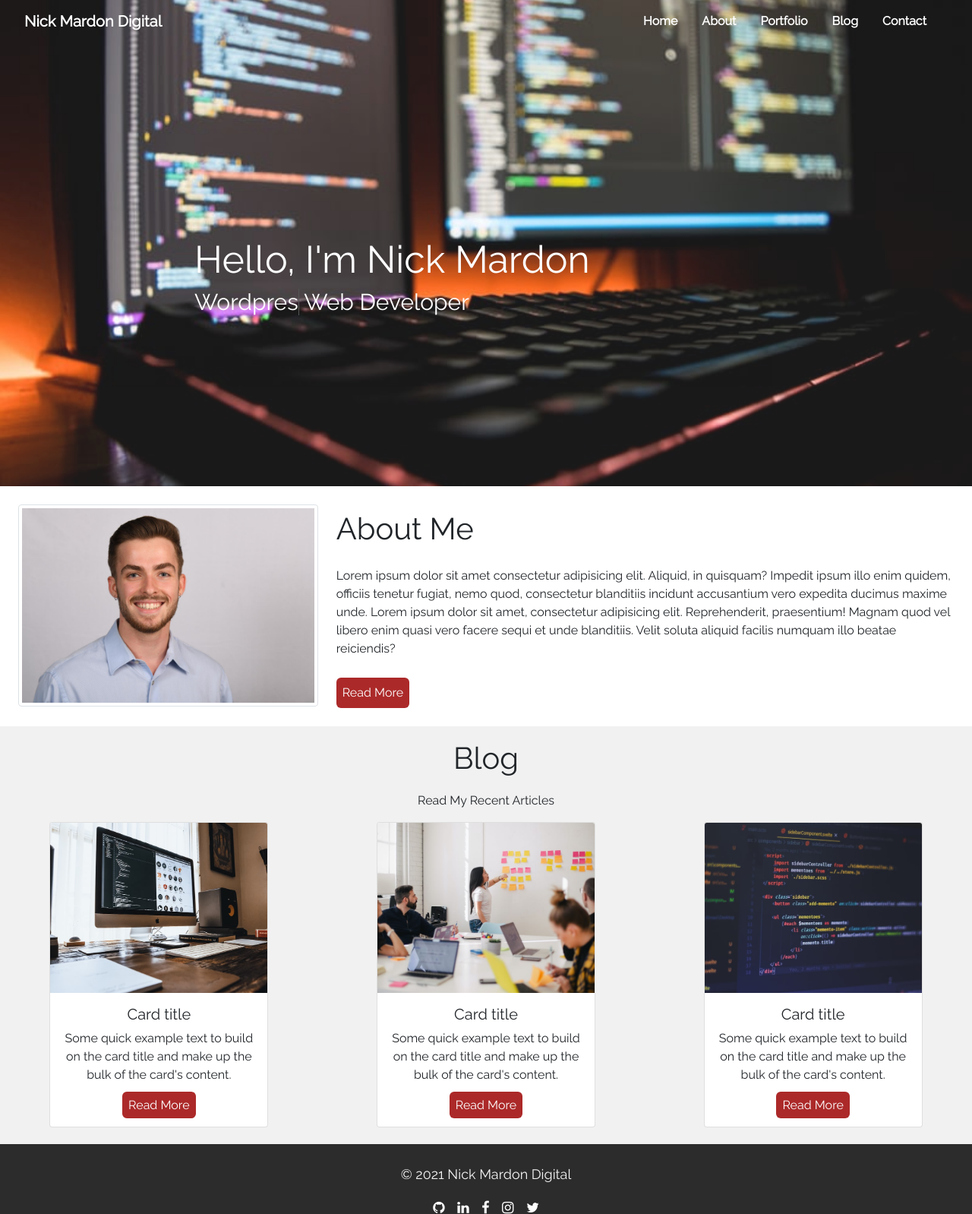
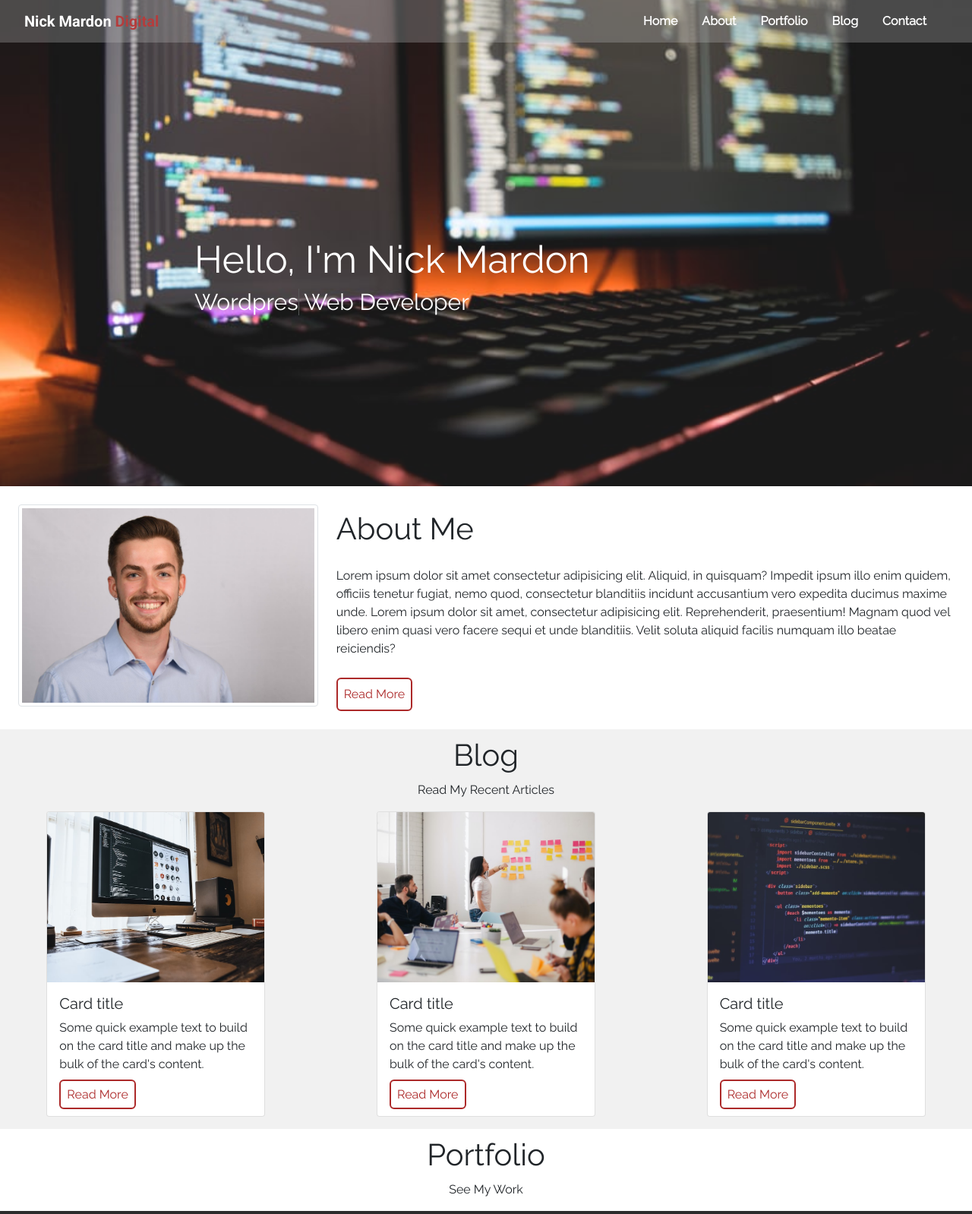
Before and after one commit to NickMardon/Nick-Mardon-Digital-HTML-Template, a plain HTML site: page index.html in a window 1280 px wide. Shown: the top 1598 px of the page at 76% size. Drawn offline with nearby package versions, Linux system fonts and the light colour scheme.

Commit message:
style changes to navbar and buttons

```diff
--- a/css/style.css
+++ b/css/style.css
@@ -1,4 +1,6 @@
-@import url("https://fonts.googleapis.com/css2?family=Raleway&display=swap");
+@import url('https://fonts.googleapis.com/css2?family=Raleway&family=Roboto:wght@700&display=swap');
+
+/* HTML Elements */
 
 body {
   font-family: "Raleway", sans-serif;
@@ -10,6 +12,16 @@ i {
   padding: 6px;
 }
 
+/* Reusable Style */
+
+.sectionHeader {
+  text-align: center;
+}
+
+.sectionTitle {
+  margin: 10px 0;
+}
+
 /* Bootstrap */
 
 .card-img-top {
@@ -18,15 +30,20 @@ i {
   object-fit: cover;
 }
 
+.navbar {
+  background-color: rgba(180, 180, 180, 0.3);
+}
+
 .navbar-nav {
   margin-right: 2rem;
 }
 
 .navbar-brand {
-  font-weight: 700;
+  font-weight: 900;
   text-decoration: none;
   color: #fff;
   margin-left: 20px;
+  font-family: 'Roboto', sans-serif;
 }
 
 .navbar-brand:hover {
@@ -43,6 +60,13 @@ i {
 .nav-link:hover {
   color: #fff;
 }
+
+/* Navbar */
+.spanColorText {
+  color: #ac2929;
+  font-weight: 900;
+}
+
 
 /* Home Banner */
 #heroHome {
@@ -87,23 +111,25 @@ i {
 }
 
 .pageLink {
-  background-color: #ac2929;
+  border: 2px solid #ac2929;
+  color: #ac2929;
   padding: 8px;
   border-radius: 6px;
+  text-decoration: none;
+}
+
+.pageLink:hover {
+  background-color: #ac2929;
   color: white;
-  text-decoration: none;
 }
 
 /* Blog Home */
 
 .blogHome {
-  text-align: center;
-  padding: 6px;
   background-color: #f1f1f1;
 }
 
 .blogHomeHeader {
-  text-align: center;
   padding: 12px;
 }
 
@@ -113,11 +139,22 @@ i {
   margin-bottom: 16px;
 }
 
-/* Footer */
+/* Portfolio Section */
+
+.carousel-img {
+  overflow: hidden;
+  height: 330px;
+  width: auto;
+}
+
+.carousel {
+  max-height: 400px;
+  overflow: hidden;
+}
 
 /* Footer  */
 .footer {
-  background-color: #2C2C2C;
+  background-color: #2c2c2c;
   bottom: 0;
   width: 100%;
   display: flex;
--- a/index.html
+++ b/index.html
@@ -14,7 +14,7 @@
     <div id="heroHome">
         <nav class="navbar navbar-expand-lg">
             <div class="container-fluid">
-              <a class="navbar-brand" href="#">Nick Mardon Digital</a>
+              <a class="navbar-brand" href="#">Nick Mardon <span class="spanColorText">Digital</span></a>
               <button class="navbar-toggler" type="button" data-bs-toggle="collapse" data-bs-target="#navbarNav" aria-controls="navbarNav" aria-expanded="false" aria-label="Toggle navigation">
                 <span class="navbar-toggler-icon"></span>
               </button>
@@ -59,8 +59,10 @@
         </div>
         <!-- Blog Section -->
         <div class="row blogHome">
-            <h1 class="blogHomeHeader">Blog</h1>
-            <p class="blogHomeSubtitle">Read My Recent Articles</p>
+          <div class="sectionHeader">
+            <h1 class="sectionTitle">Blog</h1>
+            <p class="sectionSubtitle">Read My Recent Articles</p>
+          </div>
             <div class="col-md-4 cardCol">
                 <div class="card" style="width: 18rem;">
                     <img src="/imgs/blog1.jpeg" class="card-img-top" alt="...">
@@ -93,6 +95,16 @@
             </div>
         </div>
 
+        <!-- Portfolio -->
+<div class="container">
+  <div class="row">
+    <div class="sectionHeader">
+        <h1 class="sectionTitle">Portfolio</h1>
+        <p class="sectionSubtitle">See My Work</p>
+    </div>
+  </div>
+</div>
+
         <!-- Footer-->
     <footer class="footer">
       <div class="col-md-4">
```
